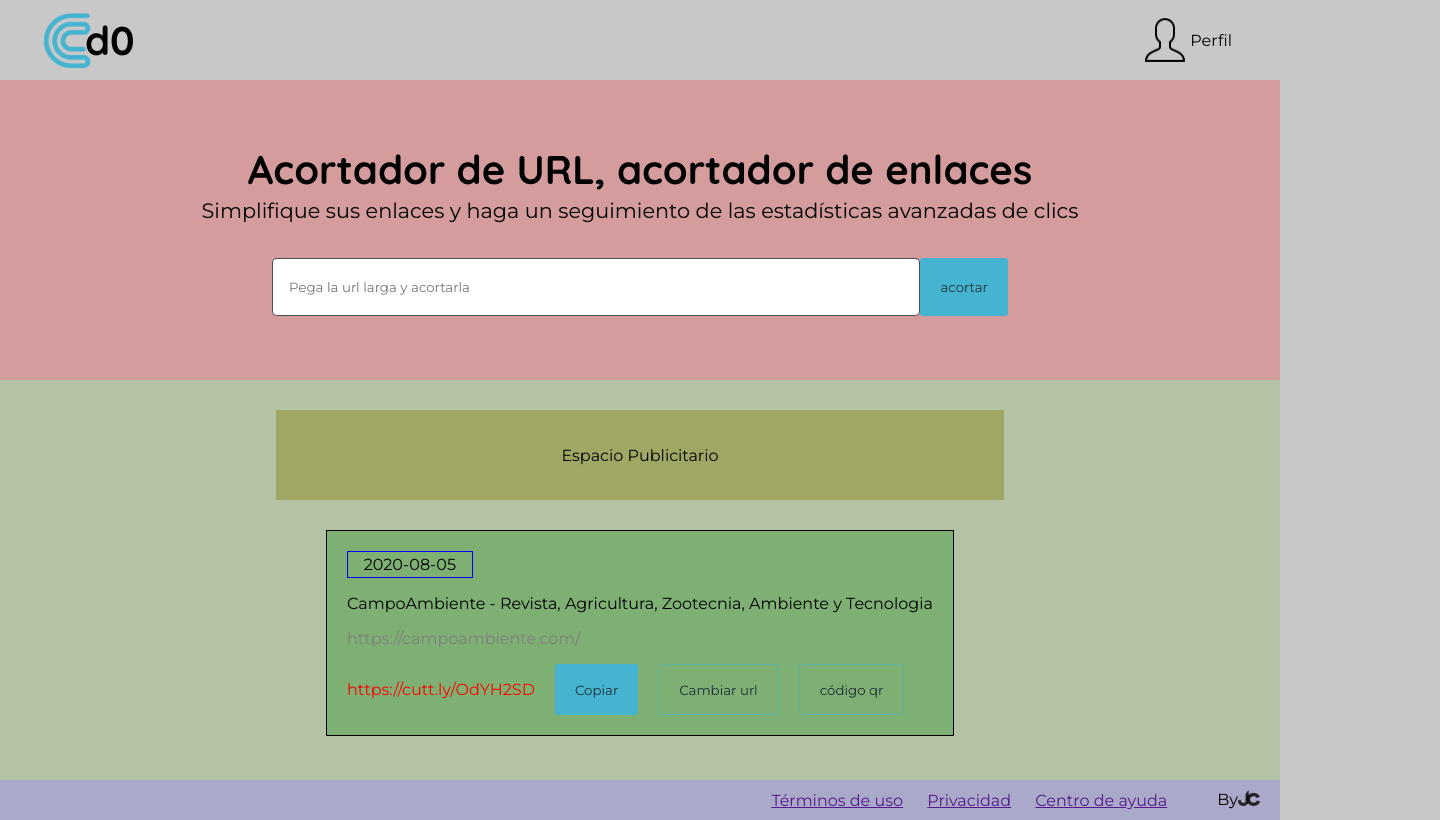
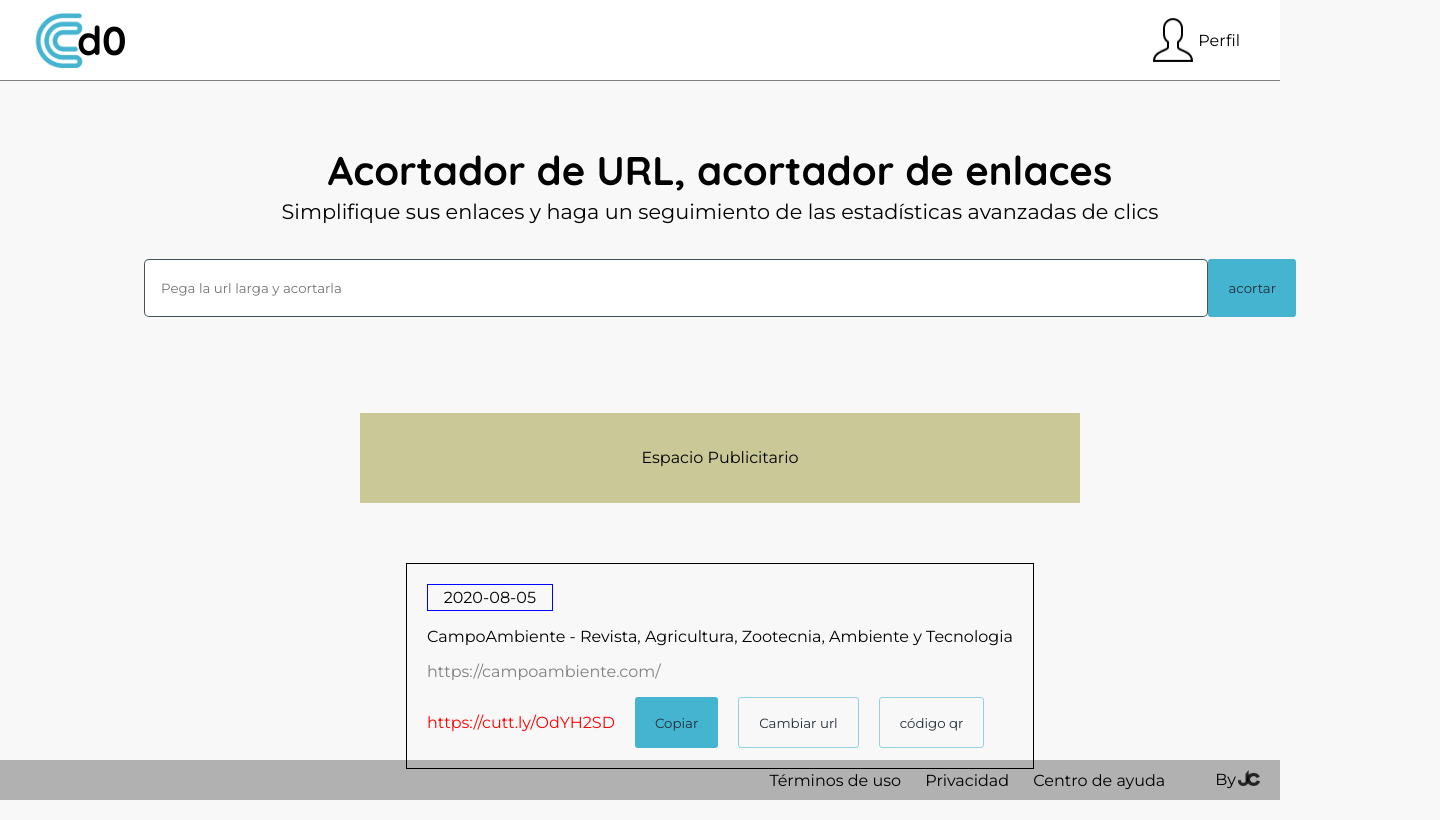
Before and after one commit to JoseCaicedoDev/cd0, a plain HTML site: page index.html in a window 1280 px wide. Shown: the whole page, 1440 px wide, since content can reach past the window. Drawn offline with Linux system fonts and the light colour scheme.

Commit message:
container y width:1440

```diff
--- a/css/main.css
+++ b/css/main.css
@@ -123,7 +123,9 @@ p {
   color: var(--color-black);
   cursor: pointer;
   border-style: none;
+  /*   outline: none; */
 }
+
 .btn_line {
   background-color: transparent;
   border: 1.5px solid var(--color-main-soft);
--- a/css/sytle.css
+++ b/css/sytle.css
@@ -1,16 +1,22 @@
-html,
+html {
+  min-height: 100%;
+  position: relative;
+}
 body {
-  margin: 0px;
-  background-color: rgb(200, 200, 200);
-  width: 100%;
+  background-color: rgba(200, 200, 200, 0.116);
+  margin: 0 auto;
 }
 
 .header {
-  background-color: rgb(200, 200, 200);
-  box-sizing: border-box;
+  background-color: rgb(255, 255, 255);
   width: 100%;
+  display: flex;
+  justify-content: space-between;
+  align-items: center;
   height: 80px;
-  padding: 0.5em;
+  border-bottom: 1px solid gray;
+}
+.header__flex {
   display: flex;
   justify-content: space-between;
   align-items: center;
@@ -24,7 +30,7 @@ body {
   align-self: center;
 }
 .header__img h2 {
-  /*   align-self: center; */
+  align-self: center;
   margin-left: -10px;
 }
 .header__menu {
@@ -54,12 +60,11 @@ ul:hover {
   text-decoration: underline;
 }
 .header__menu--profile {
-  /*   margin-right: 8px;
-  width: 40px; */
   display: flex;
 }
+
 .main {
-  background-color: rgba(255, 0, 0, 0.219);
+  /*   background-color: rgba(255, 0, 0, 0.219); */
   height: 300px;
   display: flex;
   align-items: center;
@@ -74,33 +79,38 @@ ul:hover {
   font-size: 1.3em;
 }
 .main div {
-  width: 80%;
   display: flex;
   justify-content: center;
 }
+.input {
+  width: 80%;
+}
 .inputsForm {
-  width: 60%;
+  width: 90%;
   height: 40px;
+  outline: none;
 }
 
 .curt {
-  background-color: rgba(112, 173, 41, 0.219);
+  /*   background-color: rgba(112, 173, 41, 0.219); */
   height: 400px;
+  width: 100%;
   display: flex;
   align-items: center;
+  justify-content: center;
   flex-direction: column;
 }
 .ads {
   background-color: rgba(128, 126, 0, 0.397);
-  width: 728px;
   height: 90px;
-  margin: 30px;
+  width: 50%;
+  margin: 20px 0 60px;
   display: flex;
   align-items: center;
   justify-content: center;
 }
 .result {
-  background-color: rgba(0, 128, 0, 0.301);
+  /*   background-color: rgba(0, 128, 0, 0.301); */
   border: 1px solid black;
   padding: 20px;
 }
@@ -113,10 +123,10 @@ ul:hover {
 }
 .result__date {
   border: 1px solid blue;
-  width: 20%;
   text-align: center;
   padding: 0.2em;
   margin: 0;
+  width: 20%;
 }
 .result__copy {
   display: flex;
@@ -132,18 +142,40 @@ ul:hover {
 .result__copy button {
   margin: 0 0 0 20px;
 }
+
 footer {
-  background-color: rgba(94, 92, 205, 0.288);
+  background-color: rgba(0, 0, 0, 0.288);
   height: 40px;
+  position: absolute;
+  width: 100%;
+  bottom: 0;
   display: flex;
   justify-content: flex-end;
   align-items: center;
 }
 .finished a {
   margin: 10px;
+  text-decoration: none;
+  color: black;
+}
+.finished a:hover {
+  text-decoration: underline;
 }
 .copywrite p {
   margin: 0 20px 0 40px;
   display: flex;
   align-items: center;
 }
+.copywrite img {
+  margin: 0 0 0 2px;
+}
+.container {
+  /*   border: 1px solid red; */
+  width: 1440px;
+  margin: 0 auto;
+  height: inherit;
+  display: inherit;
+  align-items: inherit;
+  justify-content: inherit;
+  flex-direction: inherit;
+}
--- a/index.html
+++ b/index.html
@@ -5,18 +5,23 @@
     <meta name="viewport" content="width=device-width, initial-scale=1.0" />
     <link rel="stylesheet" href="css/main.css" />
     <link rel="stylesheet" href="css/sytle.css" />
+    <link rel="stylesheet" href="css/media.css" />
     <link rel="icon" type="imagen/png" href="image/favicon.ico" />
     <title>Recortador URL</title>
   </head>
   <body>
     <header class="header">
+      <div class="container">
         <div class="header__img">
           <img class="" src="image/logoC.png" alt="" />
           <h2>d0</h2>
         </div>
         <div class="header__menu">
           <div class="header__menu--profile">
-          <img src="image/icons8-usuario-de-género-neutro-50.png" alt="User" />
+            <img
+              src="image/icons8-usuario-de-género-neutro-50.png"
+              alt="User"
+            />
             <p>Perfil</p>
             <ul>
               <li><a href="/">Cuenta</a></li>
@@ -24,15 +29,18 @@
             </ul>
           </div>
         </div>
+      </div>
     </header>
+
     <!-- Cortador -->
     <section class="main">
+      <div class="container">
         <h2 class="main__title">Acortador de URL, acortador de enlaces</h2>
         <p class="main__description">
           Simplifique sus enlaces y haga un seguimiento de las estadísticas
           avanzadas de clics
         </p>
-      <div>
+        <div class="input">
           <input
             class="inputsForm"
             type="text"
@@ -40,16 +48,20 @@
           />
           <button class="btn">acortar</button>
         </div>
+      </div>
     </section>
+
     <!-- area de cortado -->
     <section class="curt">
+      <div class="container">
         <div class="ads">
           <p>Espacio Publicitario</p>
         </div>
         <div class="result">
           <p class="result__date">2020-08-05</p>
           <p>
-          CampoAmbiente - Revista, Agricultura, Zootecnia, Ambiente y Tecnologia
+            CampoAmbiente - Revista, Agricultura, Zootecnia, Ambiente y
+            Tecnologia
           </p>
           <p><a href="">https://campoambiente.com/</a></p>
           <div class="result__copy">
@@ -59,8 +71,11 @@
             <button class="btn btn_line">código qr</button>
           </div>
         </div>
+      </div>
     </section>
+
     <footer>
+      <div class="container">
         <div class="finished">
           <a href="">Términos de uso</a>
           <a href="">Privacidad</a>
@@ -74,6 +89,7 @@
             /></a>
           </p>
         </div>
+      </div>
     </footer>
   </body>
 </html>
```
Also changed, not shown: css/media.css (added, +8 -0 lines). Lines whose indentation alone changed are shown as unchanged.
